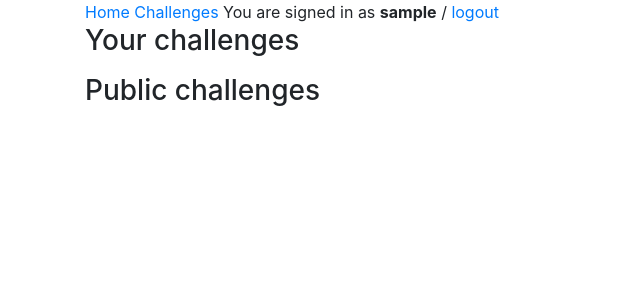
After one commit to joaofogoncalves/aim4, a Django app: template aim4/challenges/templates/list.html in a window 1280 px wide. The commit adds this page. Shown: the top 300 px of the page, without its empty margins (0-640 px from the left). Run offline with Django 3.2, Linux system fonts and the light colour scheme; the template is opened without the code that fills it, so the values that code supplies are empty; the visitor is signed in with stand-in values (Sample User, id 1); parts of the project's set-up code (start-up, migrations or seed data) failed here and were passed over; some libraries are stand-ins or nearby versions.

Commit message:
Challenge list

```diff
--- a/aim4/challenges/models.py
+++ b/aim4/challenges/models.py
@@ -16,8 +16,9 @@ class Challenge(BaseModel):
         ordering = ['target_name']
 
     target_name = models.CharField('Target', max_length=250, null=False, blank=False)
+    target_date = models.DateField('Target date', null=True, blank=True)
+    target_distance = models.IntegerField(default=0, null=False, blank=False)
     start_date = models.DateField('Start date', null=False, blank=False)
-    target_date = models.DateField('Target date', null=True, blank=True)
     public = models.BooleanField('Public', default=False)
 
     join_type = models.CharField(max_length=2, choices=JoinTypes.choices,default=JoinTypes.OPEN )
--- /dev/null
+++ b/aim4/challenges/templates/list.html
@@ -0,0 +1,25 @@
+{% extends 'base.html' %}
+
+{% block content %}
+<h3>
+    Your challenges
+</h3>
+<ul>
+    {% for challenge in challenges %}
+        <li>
+            {{ challenge.target_name }}
+        </li>
+    {% endfor %}
+</ul>
+
+<h3>
+    Public challenges
+</h3>
+<ul>
+    {% for challenge in public_challenges %}
+        <li>
+            {{ challenge.target_name }} - Join
+        </li>
+    {% endfor %}
+</ul>
+{% endblock %}
--- a/aim4/templates/menu.html
+++ b/aim4/templates/menu.html
@@ -1,6 +1,12 @@
+<span class="">
+    <a href="/">Home</a>
+</span>
 
+<span class="">
+    <a href="/challenges/">Challenges</a>
+</span>
 
-<p class="">
+<span class="">
     You are signed in as <strong>{{ user.username }}</strong> /
     <a href="{% url 'logout' %}">logout</a>
-</p>
+</span>
--- a/aim4/urls.py
+++ b/aim4/urls.py
@@ -20,6 +20,7 @@ from django.contrib.auth import views as auth_views
 
 
 from aim4.users.views import home
+from aim4.challenges.views import challenges
 
 urlpatterns = [
 
@@ -28,5 +29,5 @@ urlpatterns = [
     path('logout/', auth_views.LogoutView.as_view(), name='logout'),
     path('oauth/', include('social_django.urls', namespace='social')),
     path('admin/', admin.site.urls),
-
+    path('challenges/', challenges, name='challenges',)
 ]
```
Also changed, not shown: aim4/challenges/views.py (+16 -2 lines), aim4/challenges/migrations/0003_challenge_target_distance.py (added), aim4/challenges/urls.py (added).
